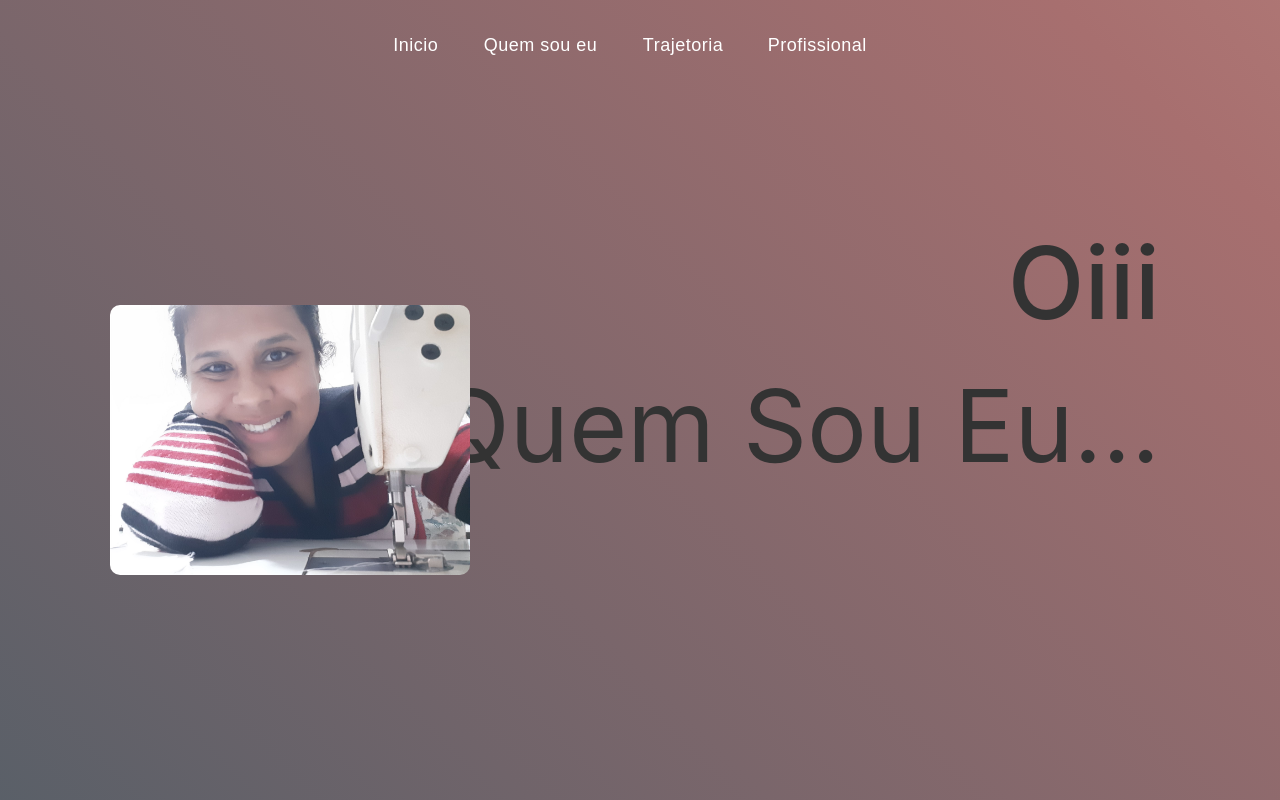
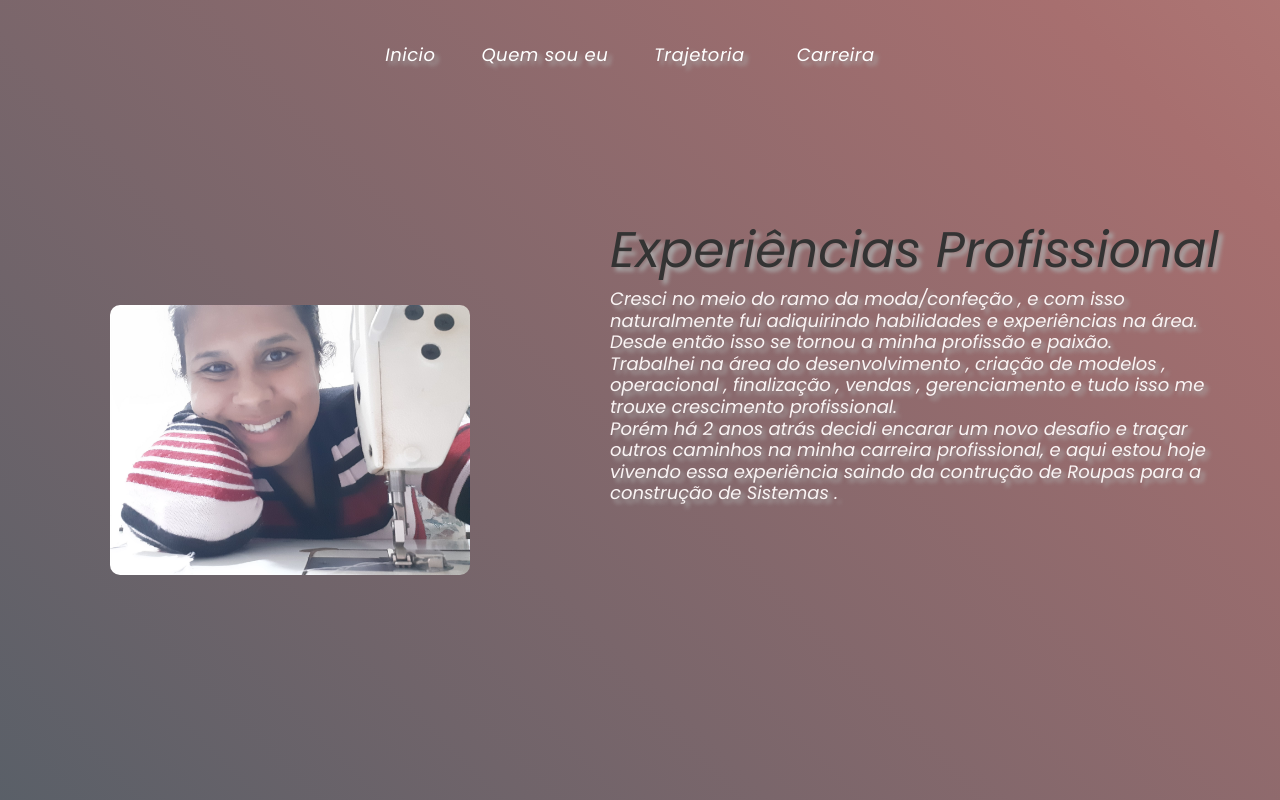
Before and after one commit to esterssc24/sitepessoal, a plain HTML site: page profissional.html in a window 1280 px wide. Drawn offline with nearby package versions, Linux system fonts and the light colour scheme.

Commit message:
atualizado

```diff
--- a/estiloprofissional.css
+++ b/estiloprofissional.css
@@ -7,6 +7,10 @@ body {
     margin: 0;
     padding: 90px;
     height:100vh;
+    font-family: 'Tangerine', serif;
+    font-size: 48px;
+    text-shadow: 4px 4px 4px #aaa;
+
 }
 @keyframes degrade-animado{
     0%{
@@ -45,7 +49,7 @@ a {
 a::after{
     content: "";
     position: absolute;
-    background-color: aqua;
+    background-color: #EAB2A0 ;
     height: 3px;
     width: 0;
     left: 0;
@@ -98,21 +102,26 @@ a:hover::after{
 .texto p {
     font-size: 125px; /* Define o tamanho da fonte do texto */
 }
-
-.container p {
-    font-size: 100px; /* Define o tamanho da fonte do texto */
-    color: #333; /* Define a cor do texto */
-    text-align: right;
-    margin-right: 10px;
+.container h2 {
+    font-size: 18px;
+    color: #faf4f4;
+    text-align: left;
+    margin-right: auto;
+    margin-left: 500px;
+    font-family: 'Poppins', sans-serif;
 
 }
+
 .container h1 {
-
-    font-size: 100px; /* Define o tamanho da fonte do texto */
-    color: #333; /* Define a cor do texto */
-    text-align: right;
-    margin-right: 10px;
-
+    font-size: 50px;
+    color: #333;
+    text-align: left;
+    margin-right: auto;
+    margin-left: 500px;
+    font-family: 'Kalam', cursive;
+    font-family: 'Poppins', sans-serif;
+    text-shadow: 4px 4px 4px #aaa;
+    white-space: nowrap;
 }
 /* Estilização básica para a barra de navegação */
 header {
--- a/profissional.html
+++ b/profissional.html
@@ -4,7 +4,7 @@
     <!-- Meta tags Obrigatórias -->
     <meta charset="utf-8">
     <meta name="viewport" content="width=device-width, initial-scale=1, shrink-to-fit=no">
-
+    <link href="https://fonts.googleapis.com/css2?family=Kalam&family=Poppins:ital@1&display=swap" rel="stylesheet">
     <head>
         <!-- Meta tags Obrigatórias -->
         <meta charset="utf-8">
@@ -24,7 +24,7 @@
                     <li><a href="index.html">Inicio </a></li>
                     <li><a href="quemsoueu.html">Quem sou eu </a></li>
                     <li><a href="trajetoria.html">Trajetoria</a></li>
-                    <li><a href="profissional.html">Profissional</a></li>
+                    <li><a href="profissional.html">Carreira</a></li>
                 </ul>
             </nav>
 
@@ -65,8 +65,14 @@
 
 
                    <div class="texto">
-                       <h1>Oiii</h1>
-                   <p> Quem Sou Eu...</p>
+                       <h1>Experiências Profissional</h1>
+
+                       <h2><ul class="list-unstyled">
+                        <li>Cresci no meio do ramo da moda/confeção , e com isso naturalmente fui adiquirindo habilidades e experiências na área.</li>
+                        <li>Desde então isso se tornou a minha profissão e paixão.</li>
+                       <li>Trabalhei na área do desenvolvimento , criação de modelos , operacional , finalização , vendas , gerenciamento e tudo isso me trouxe crescimento profissional.</li>
+                       <li>Porém há 2 anos atrás decidi encarar um novo desafio e traçar outros caminhos na minha carreira profissional, e aqui estou hoje vivendo essa experiência saindo da contrução de Roupas para a construção de Sistemas .</li></ul>                 </h2>
+
 
                    </div>
 
```
